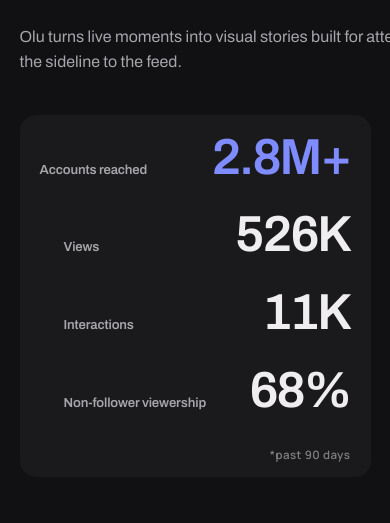
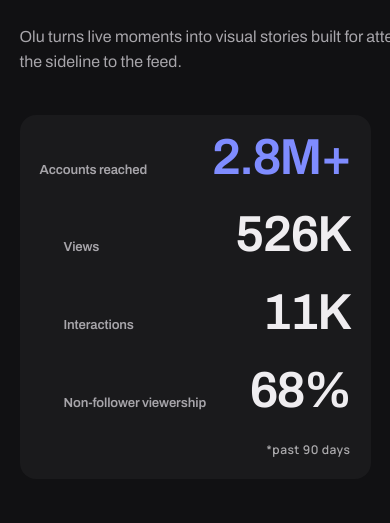
Before and after one commit to vmp-nori/oluzprodz, a Next.js app: page / in a window 390 px wide. Shown: the part 2177-2700 px from the top of the page. Built offline with nearby package versions, Linux system fonts and the light colour scheme; grey boxes are pictures that could not be loaded; a web font is replaced by a local one.

Commit message:
Improve mobile content visibility

```diff
--- a/src/app/globals.css
+++ b/src/app/globals.css
@@ -1500,7 +1500,7 @@ footer h2 {
     scroll-padding-top: 1rem;
   }
   body {
-    padding-bottom: calc(4.75rem + env(safe-area-inset-bottom));
+    padding-bottom: 0;
     overflow-x: hidden;
   }
   .desktop-site {
@@ -1560,7 +1560,7 @@ footer h2 {
   .hero-copy {
     top: auto;
     right: var(--mobile-gutter);
-    bottom: clamp(8.5rem, 19svh, 11rem);
+    bottom: clamp(9.75rem, 22svh, 12rem);
     left: var(--mobile-gutter);
     transform: none;
   }
@@ -1728,7 +1728,7 @@ footer h2 {
   .impact-ledger {
     min-width: 0;
     margin-top: 2.5rem;
-    padding: 0.25rem 1.25rem 3rem;
+    padding: 0.25rem 1.25rem 1.25rem;
   }
   .impact-ledger dl {
     display: grid;
@@ -1753,6 +1753,13 @@ footer h2 {
   .impact-ledger dd {
     order: 2;
     font-size: clamp(2.75rem, 13vw, 4rem);
+  }
+  .impact-window {
+    position: static;
+    margin-top: 0.75rem;
+    color: rgb(239 237 240 / 68%);
+    font-size: 0.75rem;
+    text-align: right;
   }
   .experience-reels {
     display: flex;
@@ -1935,7 +1942,7 @@ footer h2 {
   }
   footer {
     padding-top: 4.5rem;
-    padding-bottom: 2rem;
+    padding-bottom: calc(6.75rem + env(safe-area-inset-bottom));
     gap: 3rem;
   }
   footer h2 {
@@ -1988,6 +1995,14 @@ footer h2 {
   }
 }
 
+@media (max-width: 1023px) and (max-height: 500px) and (orientation: landscape) {
+  .hero-copy h1 {
+    max-width: 13ch;
+    font-size: clamp(3rem, 8vw, 4.25rem);
+    line-height: 0.86;
+  }
+}
+
 @media (max-width: 380px) {
   .hero-copy h1 {
     font-size: 3.45rem;
```
